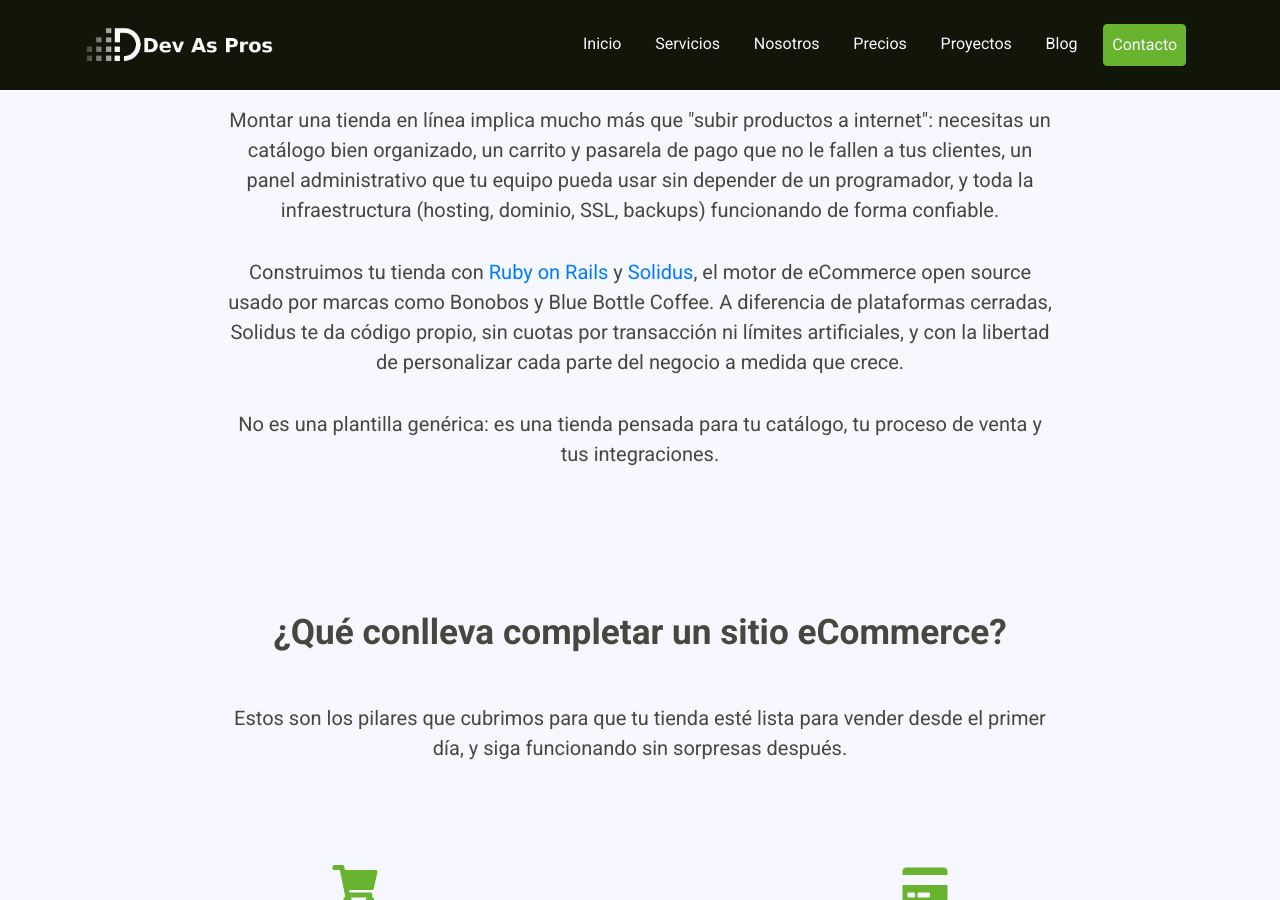
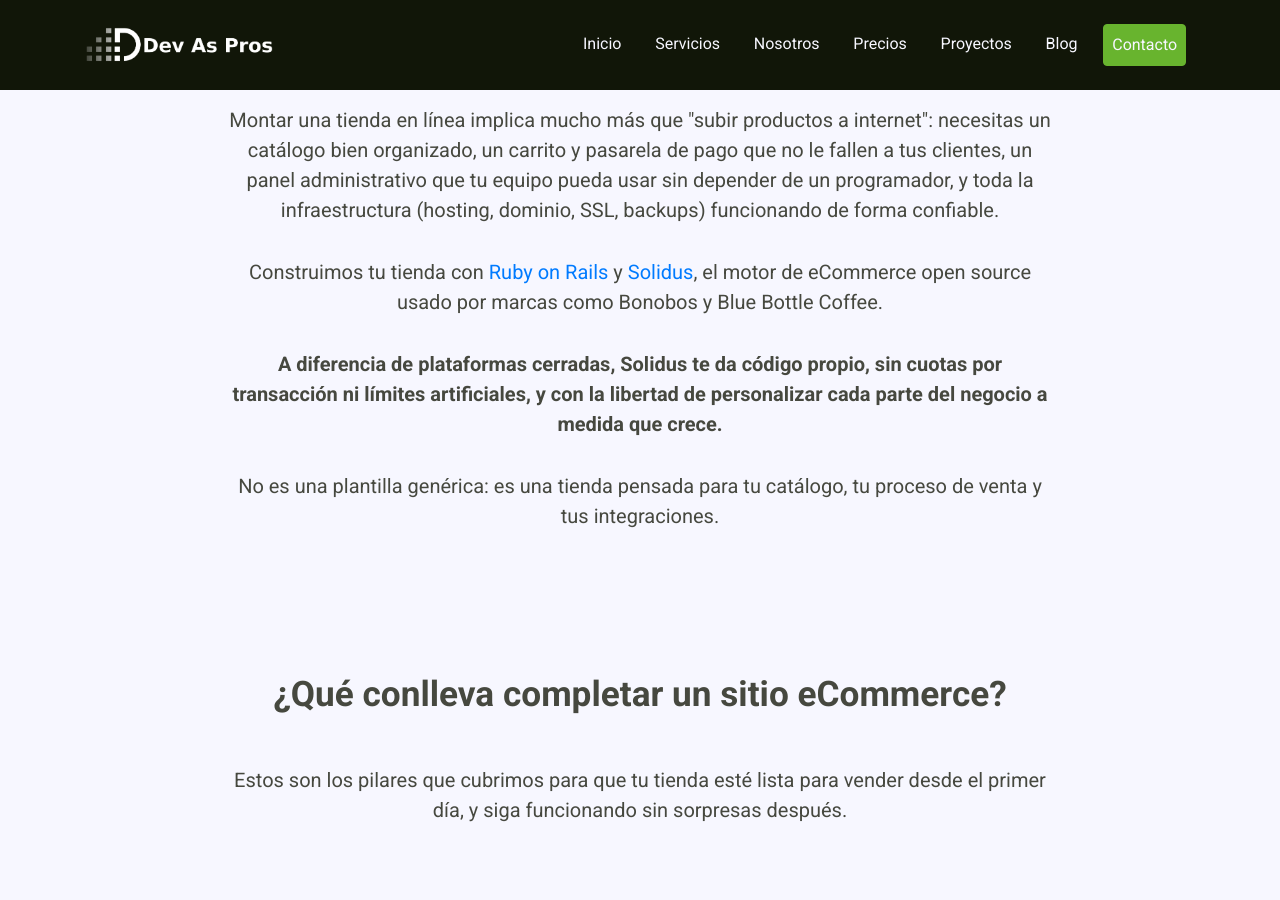
Before and after one commit to devaspros/website, a Jekyll site: the page built from desarrollo-ecommerce.html, in a window 1280 px wide and 900 px high, scrolled down 337 px. Built offline with Jekyll 4.4.1, drawn with Linux system fonts in a browser that asks for light colours; comment, search, counter and statistics services are not loaded; some of the changed text lies outside the part shown.

Commit message:
otros cambios a pagina ecommerce

```diff
--- a/desarrollo-ecommerce.html
+++ b/desarrollo-ecommerce.html
@@ -22,7 +22,11 @@
         </p>
 
         <p>
-          Construimos tu tienda con <a href="https://rubyonrails.org/" target="_blank">Ruby on Rails</a> y <a href="https://solidus.io/" target="_blank">Solidus</a>, el motor de eCommerce open source usado por marcas como Bonobos y Blue Bottle Coffee. A diferencia de plataformas cerradas, Solidus te da código propio, sin cuotas por transacción ni límites artificiales, y con la libertad de personalizar cada parte del negocio a medida que crece.
+          Construimos tu tienda con <a href="https://rubyonrails.org/" target="_blank">Ruby on Rails</a> y <a href="https://solidus.io/" target="_blank">Solidus</a>, el motor de eCommerce open source usado por marcas como Bonobos y Blue Bottle Coffee.
+        </p>
+
+        <p>
+          <strong>A diferencia de plataformas cerradas, Solidus te da código propio, sin cuotas por transacción ni límites artificiales, y con la libertad de personalizar cada parte del negocio a medida que crece.</strong>
         </p>
 
         <p>
@@ -162,7 +166,6 @@
         <div class="plan-valor">
           <span class="monto">$990.000</span>
           <span class="periodo">COP/mes</span>
-          <span class="moneda-nota">+ desarrollo inicial de la tienda</span>
         </div>
         <p class="plan-incluye-titulo">Incluye</p>
         <ul class="plan-incluye">
@@ -193,7 +196,6 @@
         <div class="plan-valor">
           <span class="monto">$1.490.000</span>
           <span class="periodo">COP/mes</span>
-          <span class="moneda-nota">+ desarrollo inicial de la tienda</span>
         </div>
         <p class="plan-incluye-titulo">Todo lo del plan Esencial, más</p>
         <ul class="plan-incluye">
@@ -217,7 +219,6 @@
         <div class="plan-valor">
           <span class="monto">$2.390.000</span>
           <span class="periodo">COP/mes</span>
-          <span class="moneda-nota">+ desarrollo inicial de la tienda</span>
         </div>
         <p class="plan-incluye-titulo">Todo lo del plan Profesional, más</p>
         <ul class="plan-incluye">
@@ -235,10 +236,6 @@
       </div>
 
     </div>
-
-    <p class="planes-nota text-center">
-      * Precios mensuales en pesos colombianos. El desarrollo inicial de la tienda se cotiza según el alcance específico de tu catálogo e integraciones, y se define antes de firmar cualquier contrato.
-    </p>
   </div>
 </section>
 
```
